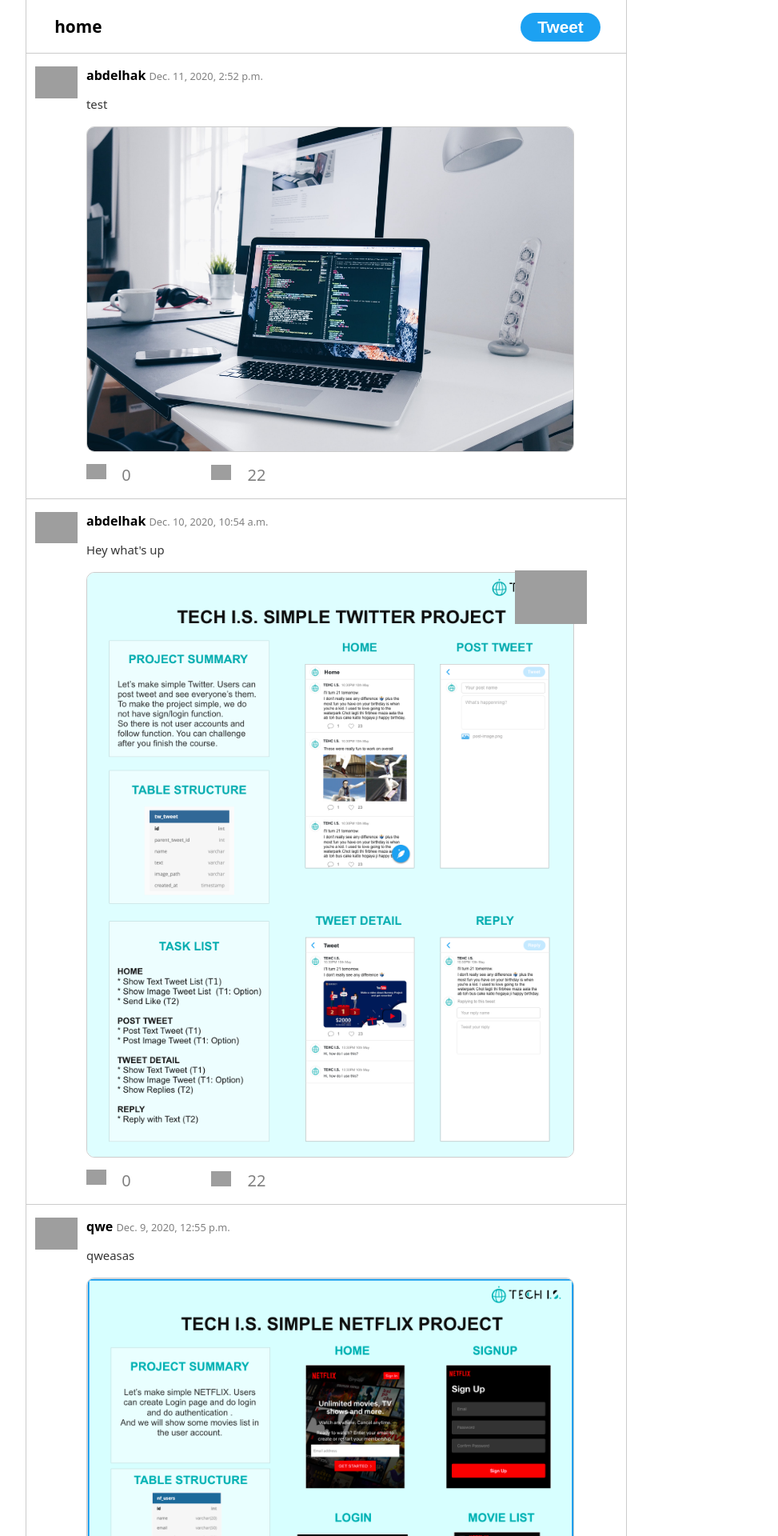
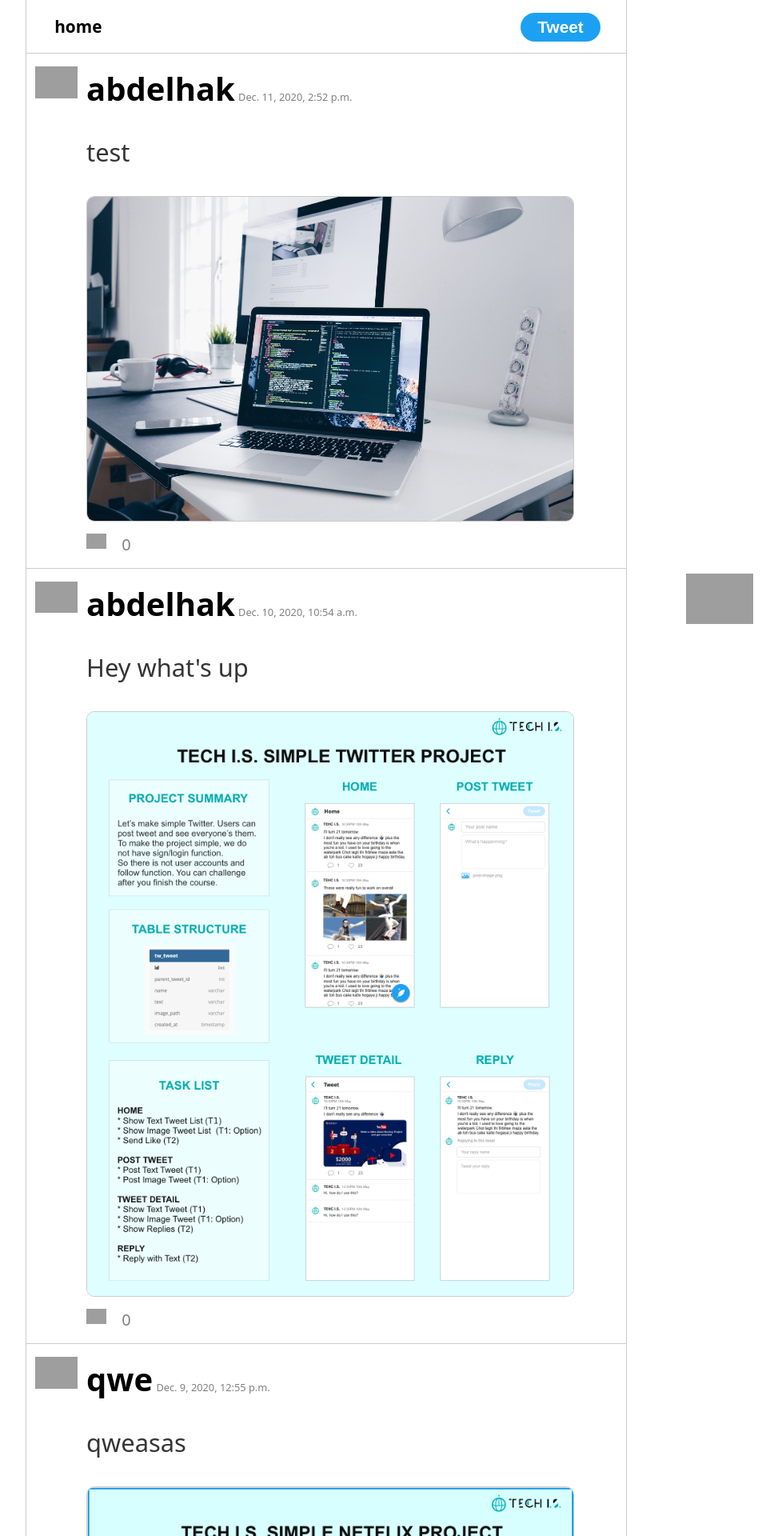
Before and after one commit to saadiabdelhak1/twitter, a Django app: page / in a window 1280 px wide. Shown: the top 1920 px of the page at 80% size, without its empty margins (232-1205 px from the left). Run offline with Django 3.2, Linux system fonts and the light colour scheme; data comes from the database, SQL or seed files in the repository; grey boxes are pictures that could not be loaded.

Commit message:
post_details

```diff
--- a/static/tweets/styles.css
+++ b/static/tweets/styles.css
@@ -6,6 +6,7 @@
     padding: 0;
 	table-layout: fixed;
     word-wrap: break-word;
+
 }
 
 .content {
@@ -75,6 +76,9 @@
     	margin-right: 30px;
     	margin-top: 5px;
 	}
+.image-upload>input {
+  display: none;
+}
 
 	header button.header-button {
 	    background: #1ca1f2;
@@ -130,29 +134,36 @@
 	width: 100%;
 }
 
-@media (min-width: 1000px) {
-	.post-tweet-button {
-		width: 7%;
-		right: 23%;
+@media only screen and (min-width: 1000px) {
+	.post-tweet-button img {
+		width: 33%;
+		right: 14%;
 	}
 }
 
-@media (max-width: 500px) {
+@media only screen and (max-width: 500px) {
 	.post-tweet-button {
-		width: 15%;
 		right: 0;
+	}
+	.post-tweet-button img {
+	width: 100%;
 	}
 }
 
-
 /***** EACH TWEET DESIGN **********/
+a:link {
+    text-decoration: none;
+    color: black;
+}
+a:hover {
+    color: blue;
+}
 
 .tweet {
 	display: flex;
-	display: inline-flex;
-	justify-content: center;
-	padding: 1rem 0;
+	padding: 2rem 0;
 	border-bottom: 1px solid #ccc;
+    width: 100%;
 }
 
 .tweet-icon {
@@ -178,9 +189,13 @@
 }
 
 .tweet-content p {
-	font-size: 0.93rem;
+	font-size: 1.93rem;
 	padding: 0 0.3rem 0.2rem 0;
 	color: #353535;
+}
+
+.tweet-name {
+	font-size: 40px;
 }
 
 .tweet-image {
@@ -199,7 +214,6 @@
 	float: left;
 	width: 6%;
 }
-
 
 .tweet-reply-count {
 	float: left;
--- a/templates/home.html
+++ b/templates/home.html
@@ -28,17 +28,16 @@
 							{{tweet.text}}
 						</p>
 						{% if tweet.image_path is not None %}
-							<img class="tweet-image" src = "{% static tweet.image_path %}"/>
+						<a href="{% url 'post-details' tweet.id %}"><img class="tweet-image" src = "{% static tweet.image_path %}"/></a>
 						{% endif %}
 						<div class="tweet-buttons">
-							<a href="{% url 'post-details' tweet.id %}"><img class="tweet-reply" src="{% static 'images/comment.svg' %}" /></a>
+							<a href="{% url 'reply' tweet.id %}"><img class="tweet-reply" src="{% static 'images/comment.svg' %}" /></a>
 							<div class="tweet-reply-count">
 
 								{{tweet.count}}
 
 							</div>
-							<img class="tweet-like" src="{% static 'images/heart.svg' %}" />
-							<div class="tweet-like-count">22</div>
+
 						</div>
 						</div>
 					</div>
--- a/tweets/views.py
+++ b/tweets/views.py
@@ -69,11 +69,13 @@
 
 def postDetails(request, tweet_id):
 
+    all_tweets = tw_tweet.objects.filter(id=tweet_id)
     all_replies = tw_tweet.objects.filter(parent_tweet_id=tweet_id)
 
     context = {
         "all_replies": all_replies,
-        "tweet_id": tweet_id
+        "tweet_id": tweet_id,
+        "all_tweets": all_tweets
     }
 
     return render(request, 'post-details.html', context)
--- a/twitter/settings.py
+++ b/twitter/settings.py
@@ -44,8 +44,6 @@
 
 MIDDLEWARE = [
     'django.middleware.security.SecurityMiddleware',
-
-    'whitenoise.middleware.WhiteNoiseMiddleware',
 
     'django.contrib.sessions.middleware.SessionMiddleware',
     'django.middleware.common.CommonMiddleware',
```
Also changed, not shown: templates/post-details.html (+44 -5 lines), static/tweets/userimage/IPHONE.jpg (added), static/tweets/userimage/MACbook.jpg (added), static/tweets/userimage/parallax-mountain.png (added), 2 other files.
